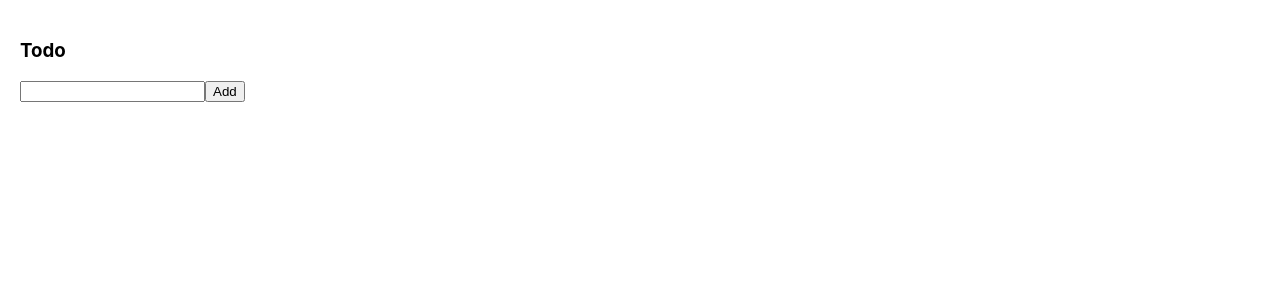
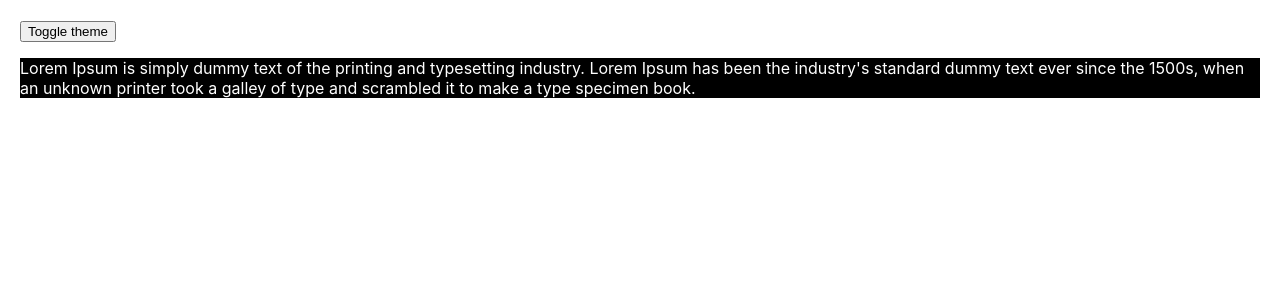
Before and after one commit to nghilethanh09052000/ReactJs-Learning, a React (Create React App) app: page / in a window 1280 px wide. Shown: the top 300 px of the page. Built offline with nearby package versions, Linux system fonts and the light colour scheme.

Commit message:
useContext

```diff
--- a/src/App.css
+++ b/src/App.css
@@ -1,38 +1,4 @@
-.App {
-  text-align: center;
+.dark{
+  color:#fff;
+  background-color: #000;
 }
-
-.App-logo {
-  height: 40vmin;
-  pointer-events: none;
-}
-
-@media (prefers-reduced-motion: no-preference) {
-  .App-logo {
-    animation: App-logo-spin infinite 20s linear;
-  }
-}
-
-.App-header {
-  background-color: #282c34;
-  min-height: 100vh;
-  display: flex;
-  flex-direction: column;
-  align-items: center;
-  justify-content: center;
-  font-size: calc(10px + 2vmin);
-  color: white;
-}
-
-.App-link {
-  color: #61dafb;
-}
-
-@keyframes App-logo-spin {
-  from {
-    transform: rotate(0deg);
-  }
-  to {
-    transform: rotate(360deg);
-  }
-}
--- a/src/App.js
+++ b/src/App.js
@@ -1,86 +1,25 @@
-import { useReducer, useRef } from "react";
+import Content from "./Content";
+import './App.css'
+import {useContext} from 'react'
+import {themeContext} from './ThemeContext'
 
-// Init State:
-const initState = {
-  job: "",
-  jobs: []
-};
-// Action:
-const SET_JOB = "set_job";
-const ADD_JOB = "add_job";
-const DELETE_JOB = "delete_job";
+//Context
+//CompA => CompC
+// *---------------*
+// 1. Create Context
+// 2. Provider
+// 3. Consumer
+function App() {
+  const context = useContext(themeContext)
+ return (
 
-const setJob = (payload) => {
-  return {
-    type: SET_JOB,
-    payload
-  };
-};
-const addJob = (payload) => {
-  return {
-    type: ADD_JOB,
-    payload
-  };
-};
-const deleteJob = (payload) => {
-  return {
-    type: DELETE_JOB,
-    payload
-  };
-};
-// reducer:
-const reducer = (state, action) => {
-  switch (action.type) {
-    case SET_JOB:
-      return {
-        ...state,
-        job: action.payload
-      };
-    case ADD_JOB:
-      return {
-        ...state,
-        jobs: [...state.jobs, action.payload]
-      };
-    case DELETE_JOB:
-      return {
-        ...state,
-        jobs: [...state.jobs].filter((job, index) => index !== action.payload)
-      };
-    default:
-      throw new Error("Invalid action");
-  }
-};
+          <div style={{ padding: 20 }}>
+            <button onClick={context.toggleTheme}>Toggle theme</button>
+            <Content/>
+          </div>
 
-function App() {
-  const [state, dispatch] = useReducer(reducer, initState);
-  const { job, jobs } = state;
 
-  const h1Ref = useRef();
 
-  const handleSubmit = () => {
-    dispatch(addJob(job));
-    dispatch(setJob(""));
-    h1Ref.current.focus();
-  };
-
-  return (
-    <div style={{ padding: 20 }}>
-      <h3>Todo</h3>
-      <input
-        ref={h1Ref}
-        value={job}
-        onChange={(e) => dispatch(setJob(e.target.value))}
-      />
-      <button onClick={handleSubmit}>Add</button>
-      <ul>
-        {jobs.map((job, index) => (
-          <li key={index}>
-            {job}
-            <span onClick={() => dispatch(deleteJob(index))}>&times;</span>
-          </li>
-        ))}
-      </ul>
-    </div>
   );
 }
 export default App;
--- a/src/Content.js
+++ b/src/Content.js
@@ -1,16 +1,13 @@
-import {memo} from 'react'
+import Paragraph from './Paragraph'
 
-function Content({onIncrease}){
-
-    console.log('nghi')
+function Content(){
 
     return(
         <div>
-            <h1>Nghị</h1>
-            <button onClick={onIncrease}>Increase</button>
+            <Paragraph/>
         </div>
 
     )
 
 }
-export default memo(Content);
+export default Content;
--- /dev/null
+++ b/src/Paragraph.js
@@ -0,0 +1,12 @@
+
+import {useContext} from 'react'
+import {themeContext} from './ThemeContext'
+
+function Paragraph(){
+    const context = useContext(themeContext)
+    return(
+        <p className={context.theme}>
+        Lorem Ipsum is simply dummy text of the printing and typesetting industry. Lorem Ipsum has been the industry's standard dummy text ever since the 1500s, when an unknown printer took a galley of type and scrambled it to make a type specimen book.</p>
+    )
+}
+export default Paragraph;
--- /dev/null
+++ b/src/ThemeContext.js
@@ -0,0 +1,21 @@
+import { useState, createContext } from "react";
+
+const themeContext = createContext()
+
+function ThemeProvider({children}){
+    const [theme , setTheme] = useState('dark');
+    const toggleTheme = () =>{
+        setTheme(theme === 'dark' ? 'light':'dark' )
+    }
+    const value = {
+        theme,
+        toggleTheme
+    }
+    return(
+        <themeContext.Provider value={value}>
+        {children}
+    </themeContext.Provider>
+    )
+
+}
+export { themeContext, ThemeProvider }
--- a/src/index.js
+++ b/src/index.js
@@ -3,24 +3,14 @@ import ReactDOM from 'react-dom';
 import './index.css';
 import App from './App';
 import reportWebVitals from './reportWebVitals';
-
-// fake comments:
-function emitComment(id){
-  setInterval(()=>{
-    window.dispatchEvent(
-      new CustomEvent(`lesson-${id}`,{
-        detail:`Nội dung comment của lesson ${id}`
-      })
-    )
-  },2000)
-}
-emitComment(1)
-emitComment(2)
-emitComment(3)
+import {ThemeProvider} from './ThemeContext'
 
 ReactDOM.render(
   <React.StrictMode>
-    <App />
+  <ThemeProvider>
+  <App />
+  </ThemeProvider>
+
   </React.StrictMode>,
   document.getElementById('root')
 );
```
Also changed, not shown: note.txt.
